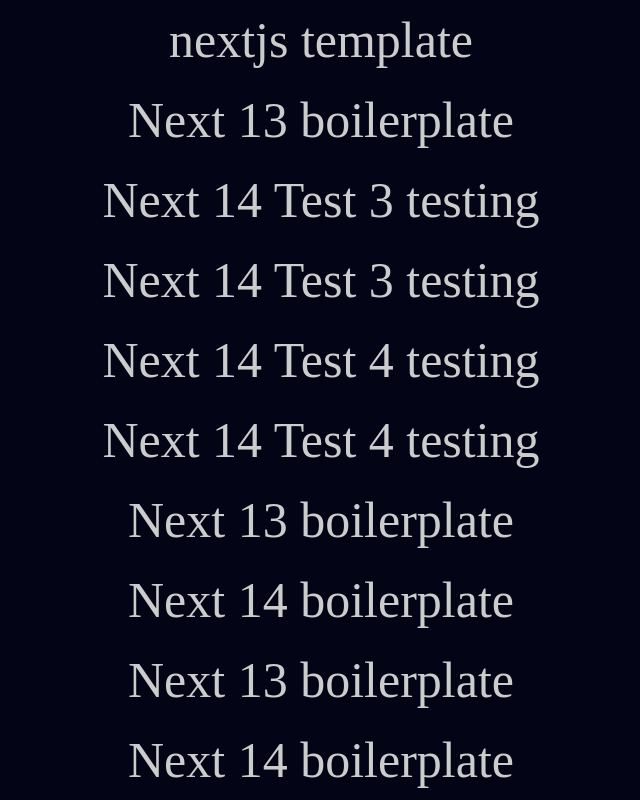
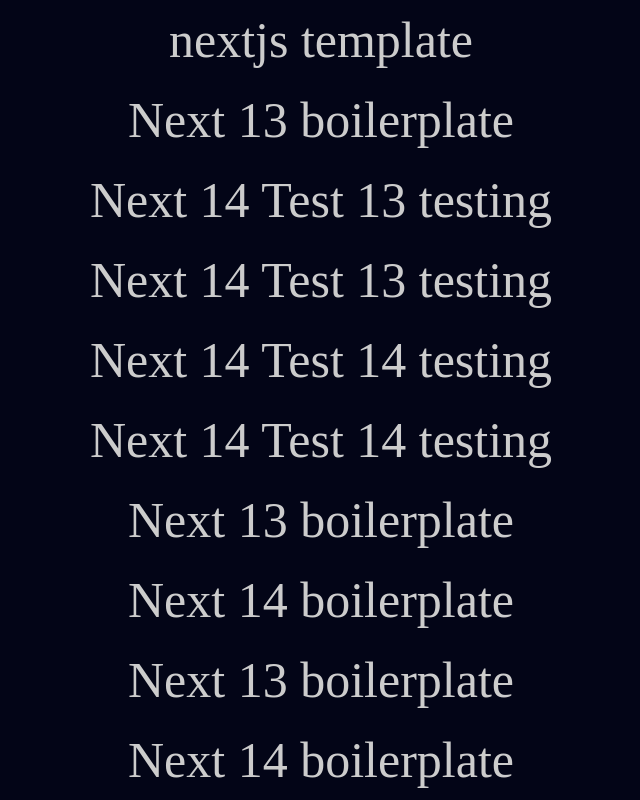
Before and after one commit to abdualRehman/NextJS-Folder-Structure, a Next.js app: page / in a window 1280 px wide. Shown: the whole page, without its empty margins (319-959 px from the left). Built offline with nearby package versions, Linux system fonts and the light colour scheme.

Commit message:
index file updated

```diff
--- a/src/app/page.tsx
+++ b/src/app/page.tsx
@@ -1,5 +1,4 @@
 'use client';
-
 import { Main } from '@/components/Main';
 import * as S from './styles';
 
@@ -8,10 +7,10 @@
     <S.Wrapper>
       <Main />
       <h1>Next 13 boilerplate</h1>
-      <h1>Next 14 Test 3 testing </h1>
-      <h1>Next 14 Test 3 testing </h1>
-      <h1>Next 14 Test 4 testing </h1>
-      <h1>Next 14 Test 4 testing </h1>
+      <h1>Next 14 Test 13 testing </h1>
+      <h1>Next 14 Test 13 testing </h1>
+      <h1>Next 14 Test 14 testing </h1>
+      <h1>Next 14 Test 14 testing </h1>
       <h1>Next 13 boilerplate</h1>
       <h1>Next 14 boilerplate</h1>
       <h1>Next 13 boilerplate </h1>
```
Also changed, not shown: jest.config.js (+0 -20 lines), tsconfig.json (+48 -48 lines), .eslintrc.json.
